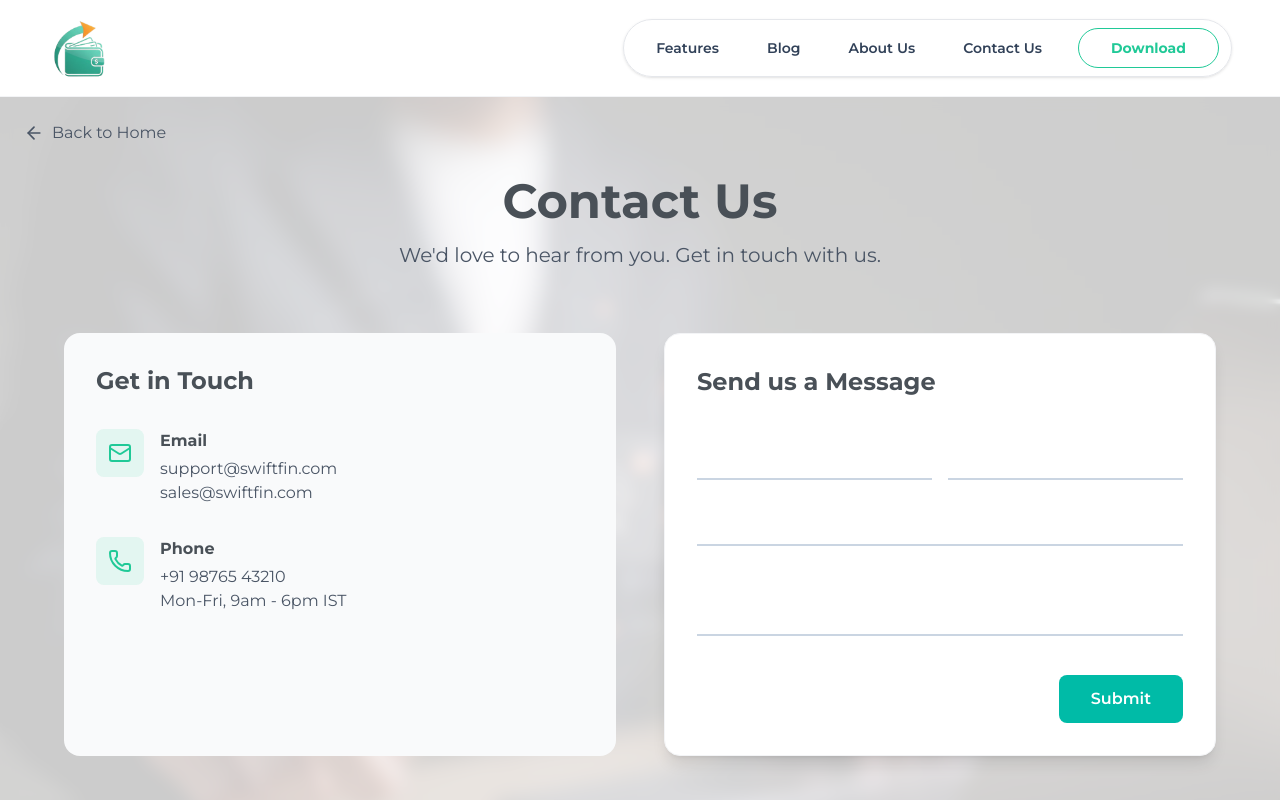
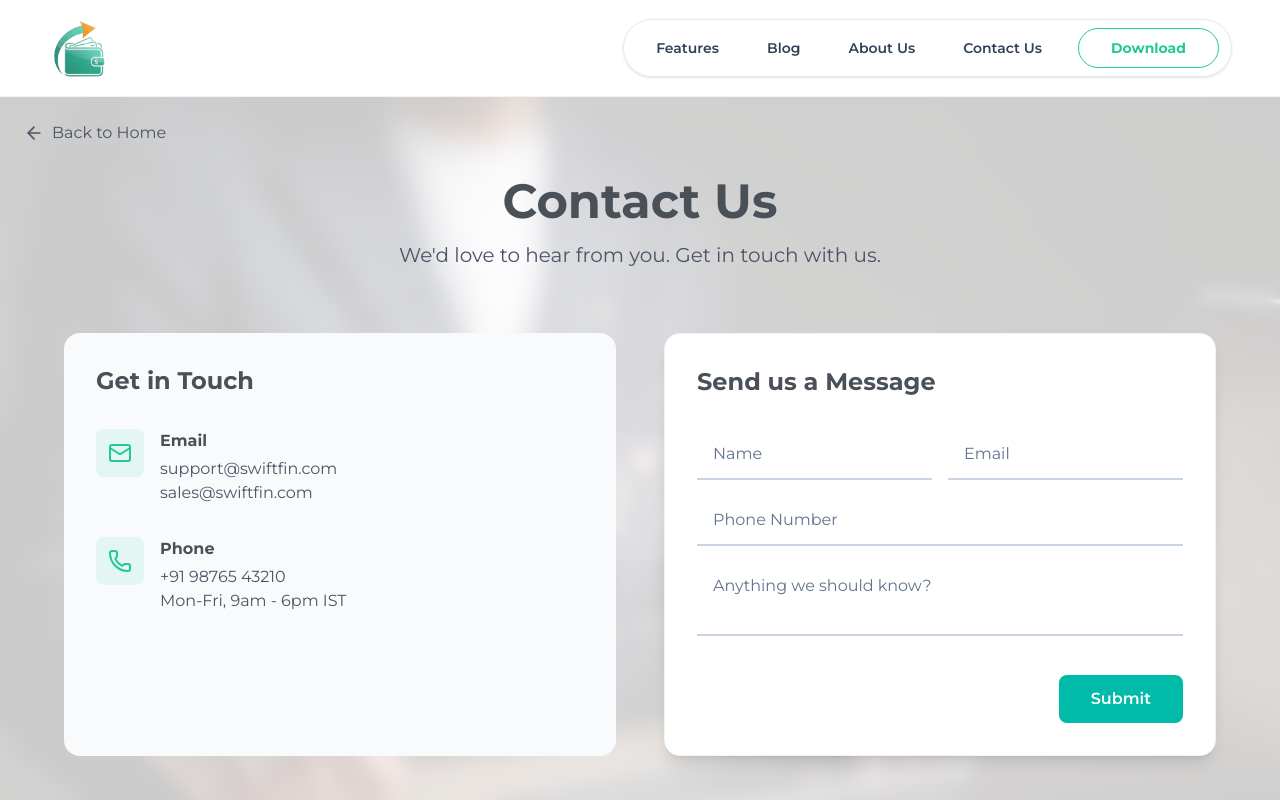
Before and after one commit to bhagyashah915/swiftFin, a Next.js app: page /contact in a window 1280 px wide. Shown: the top 800 px of the page. Built offline with nearby package versions, Linux system fonts and the light colour scheme; no server answers.

Commit message:
final code

```diff
--- a/app/components/StackingCards.tsx
+++ b/app/components/StackingCards.tsx
@@ -98,26 +98,26 @@ function Card({
         style={{
           scale,
           opacity,
-          transformOrigin: "center",
+          transformOrigin: "bottom center",
         }}
-        className="w-full max-w-6xl h-auto min-h-[520px] md:h-[640px] bg-white/95 backdrop-blur-2xl rounded-3xl md:rounded-[2.5rem] shadow-[0_8px_40px_rgb(0,0,0,0.08)] overflow-hidden relative font-['Montserrat']"
+        className="w-full max-w-6xl h-auto min-h-[420px] md:min-h-[520px] md:h-[640px] bg-white/95 backdrop-blur-2xl rounded-3xl md:rounded-[2.5rem] shadow-[0_8px_40px_rgb(0,0,0,0.08)] overflow-hidden relative font-['Montserrat'] transition-all duration-300 ease-out"
       >
         <div className="absolute inset-0 bg-gradient-to-br from-slate-50/50 via-white to-teal-50/30 pointer-events-none" />
 
-        <div className="relative p-8 md:p-16 h-full flex flex-col gap-8 md:gap-10 z-10">
+        <div className="relative p-6 md:p-16 h-full flex flex-col gap-6 md:gap-10 z-10">
           {/* Title */}
           <div className="flex flex-col items-start gap-2">
-            <h3 className="font-bold text-3xl md:text-5xl lg:text-6xl text-slate-900 leading-none tracking-tight">
+            <h3 className="font-bold text-2xl md:text-5xl lg:text-6xl text-slate-900 leading-none tracking-tight">
               {card.title}
             </h3>
             <div className="w-16 h-1 bg-gradient-to-r from-teal-500 to-teal-400 rounded-full mt-2" />
           </div>
 
           {/* Content Layout */}
-          <div className="flex flex-col md:flex-row gap-8 md:gap-12 items-start flex-1">
+          <div className="flex flex-col md:flex-row gap-6 md:gap-12 items-start flex-1">
             {/* Text Content */}
-            <div className="flex-1 flex flex-col justify-center space-y-6 md:space-y-8">
-              <p className="text-lg md:text-xl text-slate-600 leading-relaxed font-light">
+            <div className="flex-1 flex flex-col justify-center space-y-4 md:space-y-8">
+              <p className="text-base md:text-xl text-slate-600 leading-relaxed font-light">
                 {card.description}
               </p>
 
@@ -126,9 +126,9 @@ function Card({
                 {card.benefits.map((benefit, idx) => (
                   <div
                     key={idx}
-                    className="px-4 py-2 rounded-full bg-slate-50 border border-slate-100 hover:border-teal-200 hover:bg-teal-50 transition-all duration-300"
+                    className="px-3 md:px-4 py-1.5 md:py-2 rounded-full bg-slate-50 border border-slate-100 hover:border-teal-200 hover:bg-teal-50 transition-all duration-300"
                   >
-                    <span className="text-slate-700 font-medium text-sm">{benefit}</span>
+                    <span className="text-slate-700 font-medium text-xs md:text-sm">{benefit}</span>
                   </div>
                 ))}
               </div>
--- a/app/components/contact-form.tsx
+++ b/app/components/contact-form.tsx
@@ -10,7 +10,7 @@ interface ContactFormProps {
     className?: string;
 }
 
-export default function ContactForm({ collectionName = "contacts", className = "" }: ContactFormProps) {
+export default function ContactForm({ collectionName = "contacts", className = "", theme = "dark" }: ContactFormProps & { theme?: "light" | "dark" }) {
     const [formData, setFormData] = useState({
         name: "",
         email: "",
@@ -39,6 +39,9 @@ export default function ContactForm({ collectionName = "contacts", className = "
     const handleChange = (e: React.ChangeEvent<HTMLInputElement | HTMLTextAreaElement>) => {
         setFormData(prev => ({ ...prev, [e.target.name]: e.target.value }));
     };
+
+    const textColorClass = theme === "dark" ? "text-white placeholder-white" : "text-slate-900 placeholder-slate-500";
+    const borderColorClass = "border-slate-300"; // Keep same border for now, or adjust if needed
 
     if (status === "success") {
         return (
@@ -72,7 +75,7 @@ export default function ContactForm({ collectionName = "contacts", className = "
                     type="text"
                     placeholder="Name"
                     required
-                    className="w-full px-4 py-3 border-b-2 border-slate-300 text-white  focus:border-teal-500 outline-none bg-transparent font-['Montserrat'] transition-colors placeholder-white "
+                    className={`w-full px-4 py-3 border-b-2 ${borderColorClass} ${textColorClass} focus:border-teal-500 outline-none bg-transparent font-['Montserrat'] transition-colors`}
                 />
                 <input
                     name="email"
@@ -81,7 +84,7 @@ export default function ContactForm({ collectionName = "contacts", className = "
                     type="email"
                     placeholder="Email"
                     required
-                    className="w-full px-4 py-3 border-b-2 border-slate-300 text-white focus:border-teal-500 outline-none bg-transparent font-['Montserrat'] transition-colors placeholder-white text-white"
+                    className={`w-full px-4 py-3 border-b-2 ${borderColorClass} ${textColorClass} focus:border-teal-500 outline-none bg-transparent font-['Montserrat'] transition-colors`}
                 />
             </div>
             <input
@@ -90,7 +93,7 @@ export default function ContactForm({ collectionName = "contacts", className = "
                 onChange={handleChange}
                 type="tel"
                 placeholder="Phone Number"
-                className="w-full px-4 py-3 border-b-2 border-slate-300 focus:border-teal-500 outline-none bg-transparent font-['Montserrat'] transition-colors placeholder-white text-white"
+                className={`w-full px-4 py-3 border-b-2 ${borderColorClass} ${textColorClass} focus:border-teal-500 outline-none bg-transparent font-['Montserrat'] transition-colors`}
             />
             <textarea
                 name="message"
@@ -99,7 +102,7 @@ export default function ContactForm({ collectionName = "contacts", className = "
                 placeholder="Anything we should know?"
                 rows={2}
                 required
-                className="w-full px-4 py-3 border-b-2 border-slate-300 focus:border-teal-500 outline-none bg-transparent resize-none font-['Montserrat'] transition-colors placeholder-white text-white"
+                className={`w-full px-4 py-3 border-b-2 ${borderColorClass} ${textColorClass} focus:border-teal-500 outline-none bg-transparent resize-none font-['Montserrat'] transition-colors`}
             />
             <div className="flex justify-end pt-4">
                 <button
--- a/app/components/features.tsx
+++ b/app/components/features.tsx
@@ -111,8 +111,8 @@ export default function Features() {
                     </p>
                 </div>
 
-                {/* Features Grid - Top Section - Hide on mobile */}
-                <div className="hidden md:grid md:grid-cols-4 lg:grid-cols-6 gap-5 w-full max-w-7xl mb-20">
+                {/* Features Grid - Top Section */}
+                <div className="grid grid-cols-1 sm:grid-cols-2 md:grid-cols-4 lg:grid-cols-6 gap-4 md:gap-5 w-full max-w-7xl mb-12 md:mb-20">
                     {features.map((feature, idx) => (
                         <motion.div
                             key={idx}
@@ -154,10 +154,10 @@ export default function Features() {
                                 className="flex h-full items-start"
                                 animate={{
                                     x: isMobile
-                                        ? `calc(50% - ${activeIndex * 250}px - 115px)`
+                                        ? `calc(50% - ${activeIndex * 250}px - 125px)`
                                         : `calc(50% - ${activeIndex * 400}px - 190px)`
                                 }}
-                                transition={{ type: "spring", stiffness: 300, damping: 30 }}
+                                transition={{ type: "spring", stiffness: 200, damping: 25 }}
                             >
                                 {features.map((feature, idx) => (
                                     <div
--- a/app/components/hero.tsx
+++ b/app/components/hero.tsx
@@ -109,7 +109,7 @@ export default function Hero() {
                 </div>
 
                 {/* Main Content */}
-                <div className="relative z-10 container mx-auto px-4 sm:px-6 lg:px-8 h-full flex items-center py-12 lg:py-12">
+                <div className="relative z-10 container mx-auto px-4 sm:px-6 lg:px-8 h-full flex items-center pt-12 pb-48 lg:py-12">
                     <div className="w-full flex flex-col lg:grid lg:grid-cols-12 gap-8 lg:gap-4 items-start lg:items-center">
 
                         {/* Left Content - Text (Order 1 on mobile, original position on desktop) */}
--- a/app/contact/page.tsx
+++ b/app/contact/page.tsx
@@ -87,7 +87,7 @@ export default function Contact() {
                             <h2 className="text-xl md:text-2xl font-bold text-neutral-slate mb-6 md:mb-8">
                                 Send us a Message
                             </h2>
-                            <ContactForm collectionName="contacts_web" />
+                            <ContactForm collectionName="contacts_web" theme="light" />
                         </div>
                     </div>
                 </div>
```
